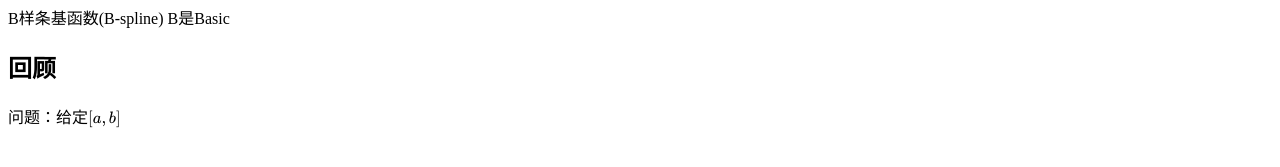
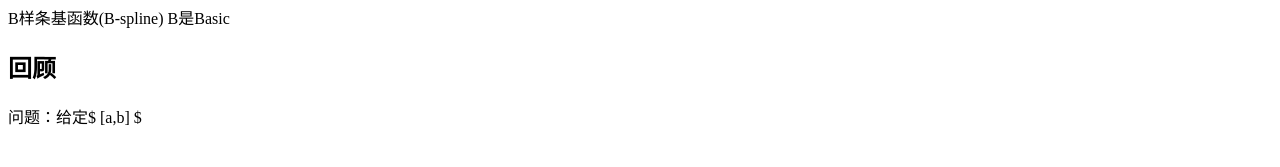
Before and after one commit to tysunseven/2024-Fall-Spline-Functions-and-Approximation-Theory, a Jekyll site: the page built from index.md, in a window 1280 px wide. Shown: the part 545-712 px from the top of the page. Built offline with Jekyll 4.4.1, drawn with Linux system fonts in a browser that asks for light colours; nearby versions of some CDN libraries; part of the change alters nothing that is shown.

```diff
--- a/_layouts/default.html
+++ b/_layouts/default.html
@@ -5,21 +5,8 @@
   <meta http-equiv="X-UA-Compatible" content="IE=edge">
   <meta name="viewport" content="width=device-width, initial-scale=1.0">
   <title>{{ page.title }}</title>
-
   <!-- 引入 MathJax -->
-  <script type="text/javascript" id="MathJax-script" async
-    src="https://cdnjs.cloudflare.com/ajax/libs/mathjax/3.2.0/es5/tex-mml-chtml.js">
-  </script>
-
-  <!-- 自定义 MathJax 配置 -->
-  <script type="text/javascript">
-    window.MathJax = {
-      tex: {
-        inlineMath: [['$', '$'], ['\\(', '\\)']],
-        displayMath: [['$$', '$$'], ['\\[', '\\]']]
-      }
-    };
-  </script>
+  <script src="https://cdnjs.cloudflare.com/ajax/libs/mathjax/3.1.0/es5/tex-mml-chtml.js"></script>
 </head>
 <body>
   <div class="content">
```
